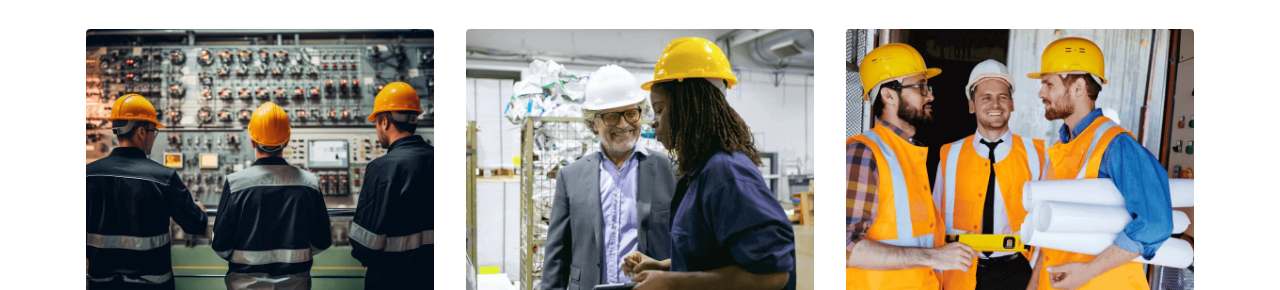
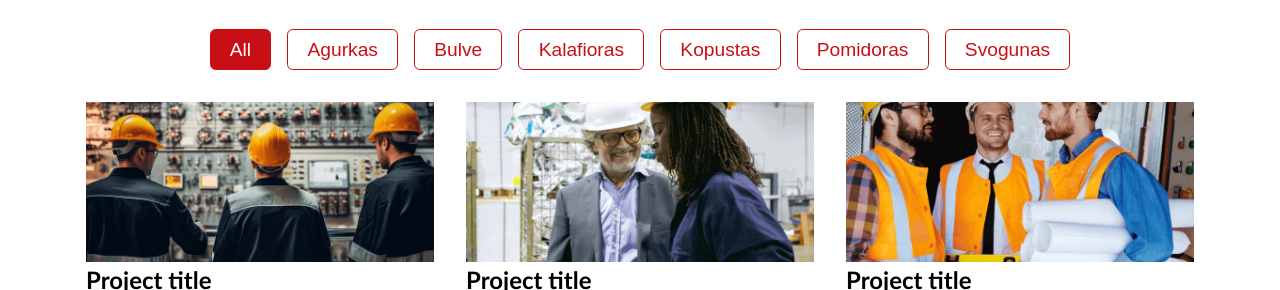
Before and after one commit to front-end-by-rimantas/55-grupe-teamwork, a website: page index.html in a window 1280 px wide. Shown: the part 264-554 px from the top of the page. Drawn offline with Linux system fonts and the light colour scheme.

Commit message:
Gallery WIP

```diff
--- a/css/components/portfolio-gallery.css
+++ b/css/components/portfolio-gallery.css
@@ -1,23 +1,49 @@
-.portfolio-gallery {
+.gallery-filter {
+  display: flex;
+  gap: 1rem;
+  flex-wrap: wrap;
+  justify-content: center;
+  margin-bottom: 2rem;
+}
+.gallery-filter button {
+  background-color: #fff;
+  color: var(--color-primary);
+  padding: 0.5em 1em;
+  font-size: 1.2rem;
+  line-height: 1em;
+  border: 0.1em solid var(--color-primary);
+  border-radius: 0.3em;
+  cursor: pointer;
+}
+.gallery-filter button:hover,
+.gallery-filter button.active {
+  background-color: var(--color-primary);
+  color: #fff;
+}
+
+.gallery-content {
   display: grid;
   grid-template-columns: 1fr;
   gap: 2rem;
 }
-.portfolio-gallery .card {
+.gallery-content .card {
 }
-.portfolio-gallery .img {
+.gallery-content .img {
+  max-height: 10rem;
+  object-fit: cover;
 }
-.portfolio-gallery .title {
+.gallery-content .title {
+  font-size: 1.5rem;
 }
 
 @media (min-width: 768px) {
-  .portfolio-gallery {
+  .gallery-content {
     grid-template-columns: 1fr 1fr;
   }
 }
 
 @media (min-width: 992px) {
-  .portfolio-gallery {
+  .gallery-content {
     grid-template-columns: 1fr 1fr 1fr;
   }
 }
--- a/js/components/portfolio-gallery.js
+++ b/js/components/portfolio-gallery.js
@@ -1,14 +1,30 @@
 import { portfolioData } from "../data/portfolioData.js";
+import { capitalize } from "../lib/capitalize.js";
 
 export function portfolioGallery() {
+    const uniqueTags = [];
     let cardsHTML = '';
+    let filterHTML = '';
 
     for (const card of portfolioData) {
         cardsHTML += `
             <div class="card">
                 <img class="img" src="./img/services/${card.img}" alt="Portfolio work">
                 <p class="title">${card.title}</p>
+                <p>${card.tags.join(', ')}</p>
             </div>`;
+
+        for (const tag of card.tags) {
+            if (!uniqueTags.includes(tag)) {
+                uniqueTags.push(tag);
+            }
+        }
+    }
+
+    uniqueTags.sort();
+
+    for (const tag of uniqueTags) {
+        filterHTML += `<button>${capitalize(tag)}</button>`;
     }
 
     const HTML = `
@@ -21,11 +37,32 @@ export function portfolioGallery() {
                 </div>
             </div>
             <div class="row">
-                <div class="col-12 portfolio-gallery">${cardsHTML}</div>
+                <div class="col-12 gallery-filter">
+                    <button class="active">All</button>
+                    ${filterHTML}
+                </div>
+                <div class="col-12 gallery-content">${cardsHTML}</div>
             </div>
         </section>`;
 
     document
         .getElementById('app')
         .insertAdjacentHTML('beforeend', HTML);
+
+    const buttonsDOM = document.querySelectorAll('.gallery-filter button');
+    const cardsDOM = document.querySelectorAll('.gallery-content .card');
+
+    for (const buttonDOM of buttonsDOM) {
+        buttonDOM.addEventListener('click', () => {
+            console.log(buttonDOM.textContent);
+
+            for (const cardDOM of cardsDOM) {
+                if (true) {
+                    cardDOM.rodyti();
+                } else {
+                    cardDOM.slepti();
+                }
+            }
+        });
+    }
 }
--- a/js/data/portfolioData.js
+++ b/js/data/portfolioData.js
@@ -2,25 +2,31 @@ export const portfolioData = [
     {
         img: 'service-img1.webp',
         title: 'Project title',
+        tags: ['pomidoras', 'agurkas'],
     },
     {
         img: 'service-img2.webp',
         title: 'Project title',
+        tags: ['pomidoras', 'agurkas'],
     },
     {
         img: 'service-img3.webp',
         title: 'Project title',
+        tags: ['pomidoras', 'kopustas'],
     },
     {
         img: 'service-img4.webp',
         title: 'Project title',
+        tags: ['svogunas', 'agurkas'],
     },
     {
         img: 'service-img5.webp',
         title: 'Project title',
+        tags: ['kalafioras'],
     },
     {
         img: 'service-img6.webp',
         title: 'Project title',
+        tags: ['bulve', 'agurkas'],
     },
 ];
--- /dev/null
+++ b/js/lib/capitalize.js
@@ -0,0 +1,5 @@
+export function capitalize(word) {
+    const firstLetter = word[0].toUpperCase();
+    const otherLetters = word.slice(1);
+    return firstLetter + otherLetters;
+}
```
